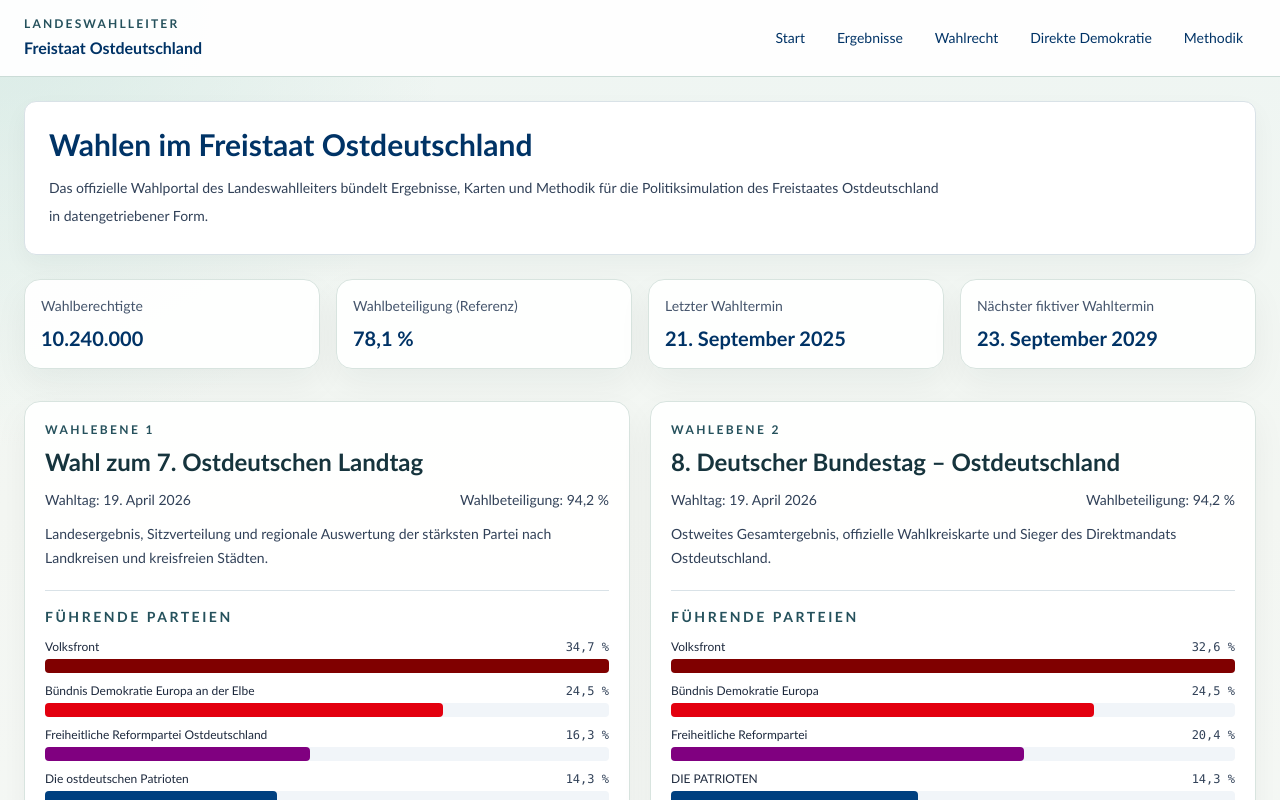
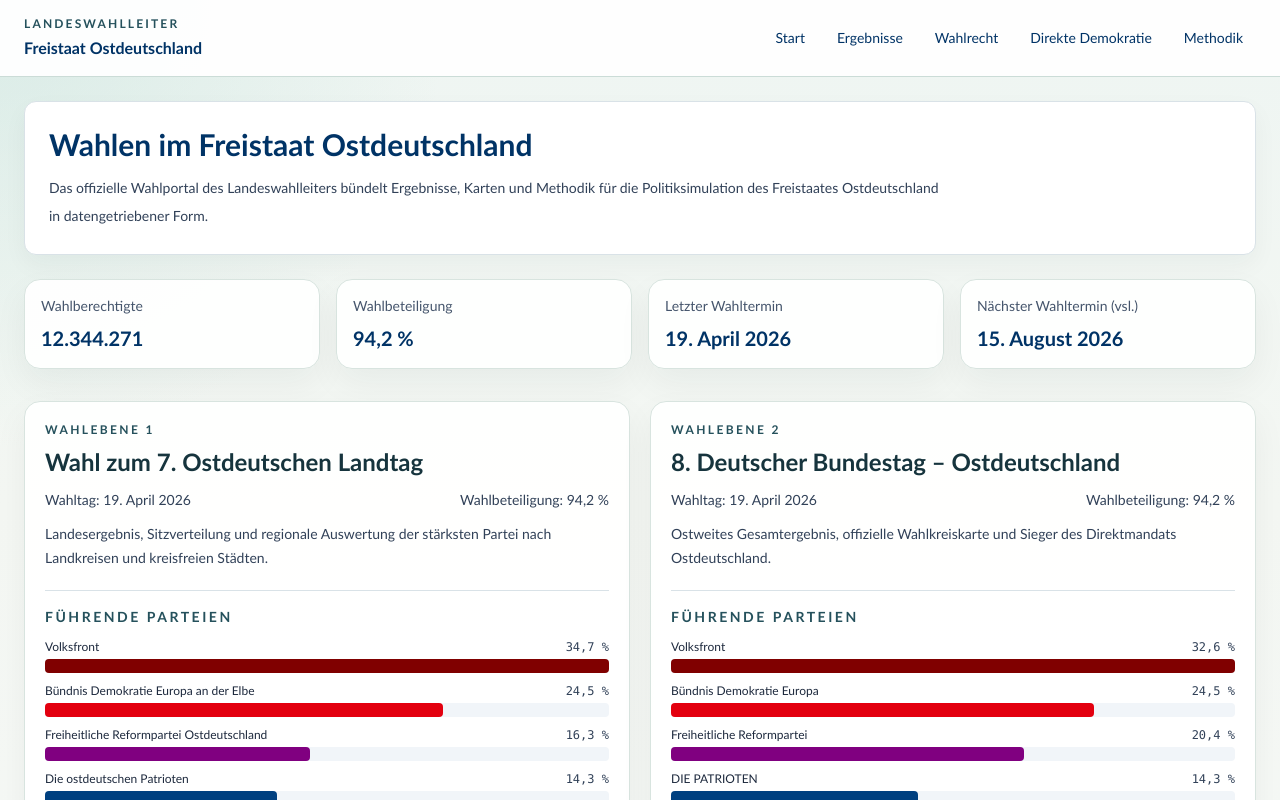
Before and after one commit to XYungeloest/wahlen-portal, a Next.js app: page / in a window 1280 px wide. Shown: the top 800 px of the page. Built offline with nearby package versions, Linux system fonts and the light colour scheme.

Commit message:
final fix

```diff
--- a/public/data/metadaten.json
+++ b/public/data/metadaten.json
@@ -7,10 +7,10 @@
     "simulationshinweis": "Alle Inhalte und Wahldaten sind Bestandteil einer Politiksimulation und bilden kein amtliches deutsches Wahlrecht ab."
   },
   "quickfacts": {
-    "wahlberechtigte": 10240000,
-    "letzteWahl": "2025-09-21",
-    "naechsteWahl": "2029-09-23",
-    "aktuelleWahlbeteiligungReferenz": 78.1
+    "wahlberechtigte": 12344271,
+    "letzteWahl": "2026-04-19",
+    "naechsteWahl": "2026-08-15",
+    "aktuelleWahlbeteiligungReferenz": 94.2
   },
   "design": {
     "landesfarben": [
--- a/src/app/page.tsx
+++ b/src/app/page.tsx
@@ -21,9 +21,9 @@ export default async function HomePage() {
 
   const quickFacts = [
     { label: "Wahlberechtigte", value: formatZahl(metadaten.quickfacts.wahlberechtigte) },
-    { label: "Wahlbeteiligung (Referenz)", value: formatProzent(metadaten.quickfacts.aktuelleWahlbeteiligungReferenz) },
+    { label: "Wahlbeteiligung", value: formatProzent(metadaten.quickfacts.aktuelleWahlbeteiligungReferenz) },
     { label: "Letzter Wahltermin", value: formatDatum(metadaten.quickfacts.letzteWahl) },
-    { label: "Nächster fiktiver Wahltermin", value: formatDatum(metadaten.quickfacts.naechsteWahl) },
+    { label: "Nächster Wahltermin (vsl.)", value: formatDatum(metadaten.quickfacts.naechsteWahl) },
   ];
 
   return (
```
